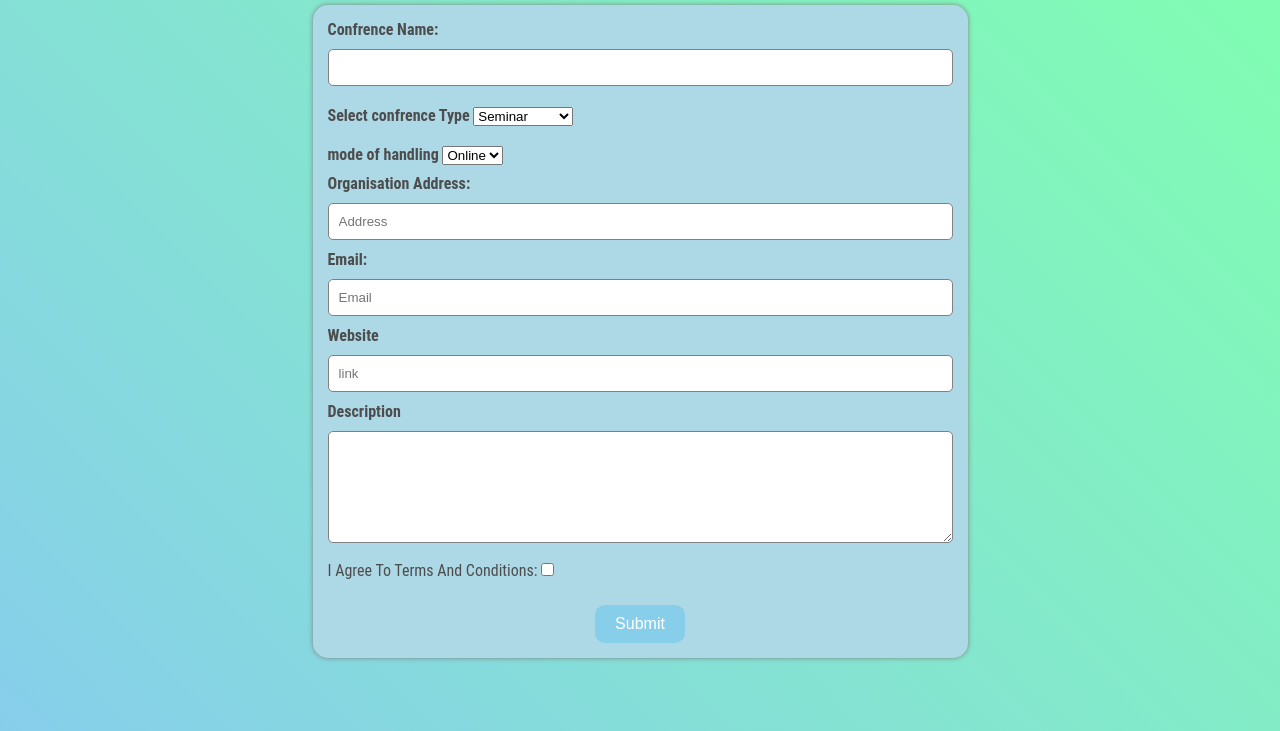
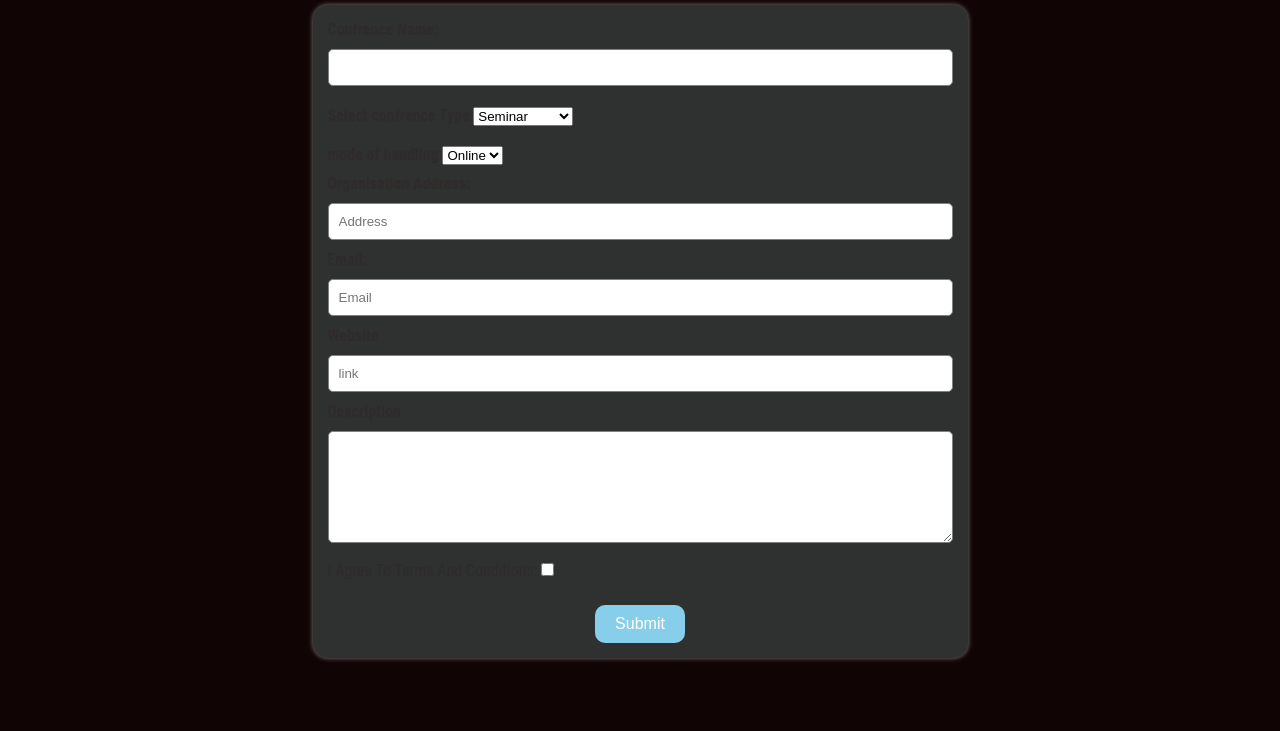
Before and after one commit to 1siddharth/GOVS-HOST, a plain HTML site: page register.html in a window 1280 px wide. Shown: the part 69-800 px from the top of the page. Drawn offline with Linux system fonts and the light colour scheme.

Commit message:
updated-page

```diff
--- a/register.html
+++ b/register.html
@@ -5,8 +5,8 @@
 	<style>
 		.form-font{
 			font-family: "Roboto Condensed", "Helvetica Neue", Helvetica, Arial, sans-serif;
-			color: #4d4d4d;
-			background-color: lightblue;
+			color: #302b2b;
+			background-color: rgb(47, 48, 48);
 
 		}
 		h1 {
@@ -18,7 +18,7 @@
 		body {
 			padding: 15px;
 			margin: 0;
-			background: linear-gradient(45deg,skyblue, #80ffb0);
+			background: rgb(17, 4, 4)
 		}
 		form{
 			display: block;
```
